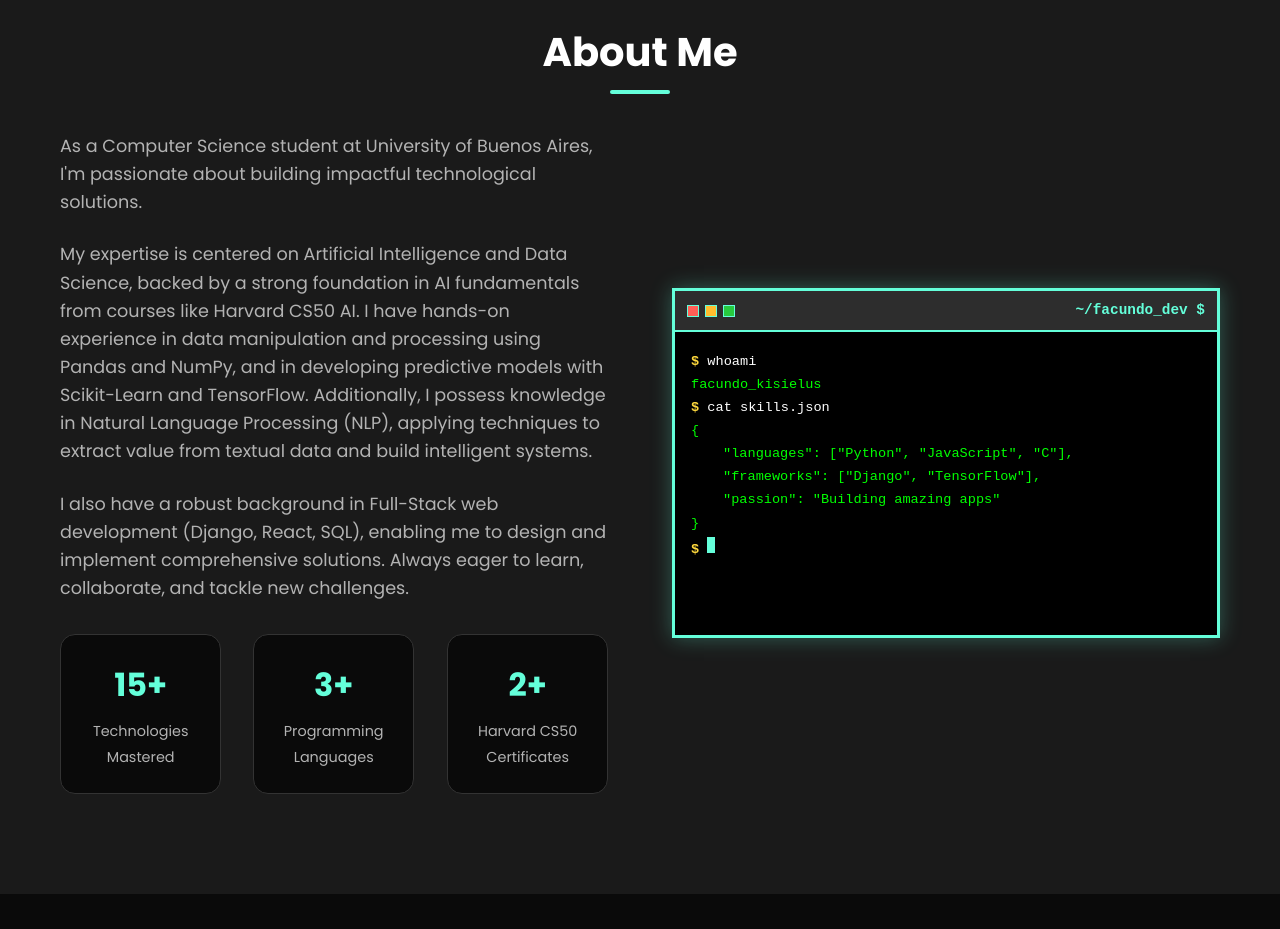
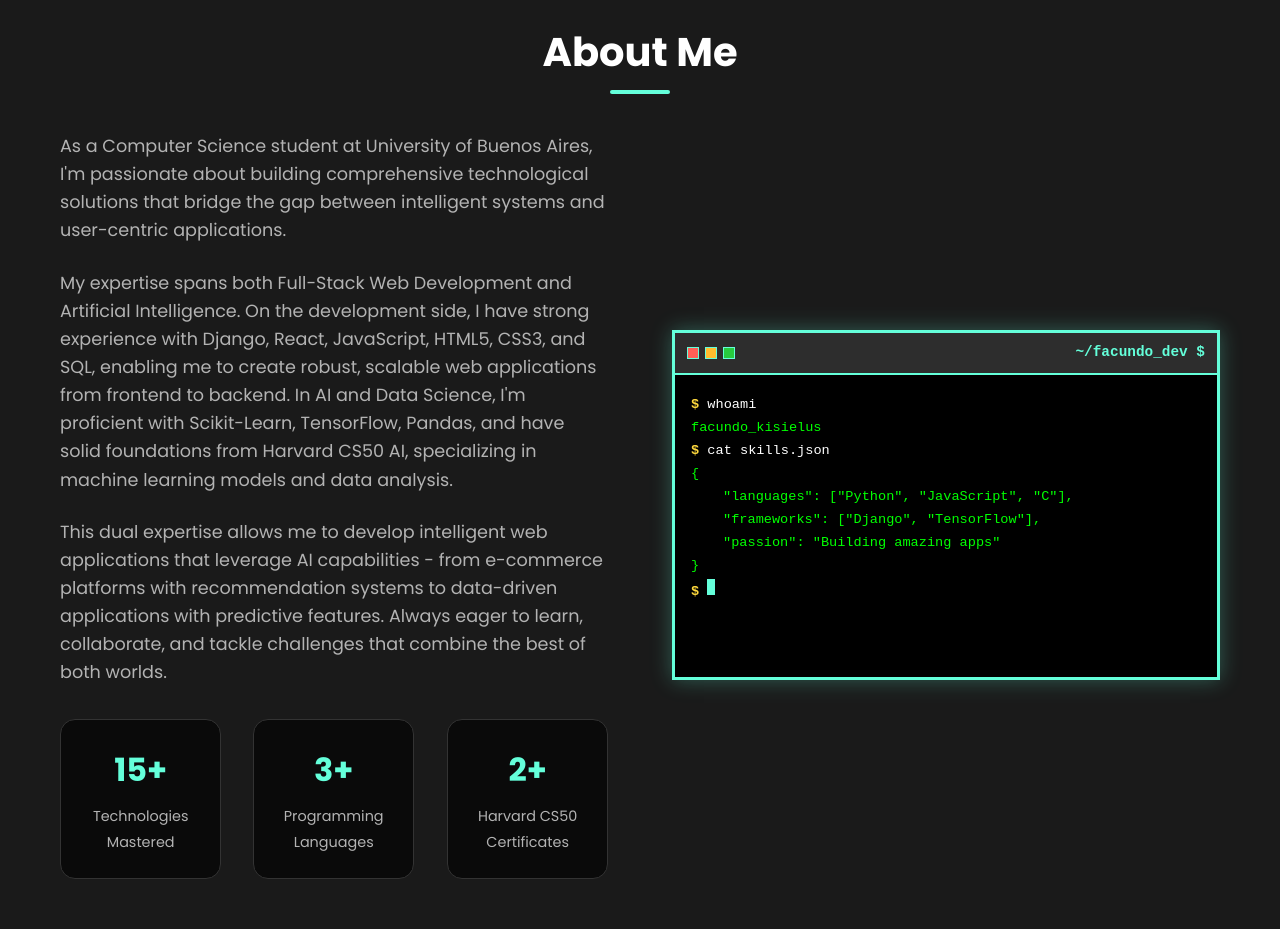
Before and after one commit to facukis/portfolio, a plain HTML site: page index.html in a window 1280 px wide. Shown: the part 880-1809 px from the top of the page. Drawn offline with Linux system fonts and the light colour scheme.

Commit message:
Update bio: Balance Full-Stack Development and AI expertise equally

```diff
--- a/index.html
+++ b/index.html
@@ -104,13 +104,13 @@
             <div class="about-content">
                 <div class="about-text">
                     <p>
-                        As a Computer Science student at University of Buenos Aires, I'm passionate about building impactful technological solutions.
+                        As a Computer Science student at University of Buenos Aires, I'm passionate about building comprehensive technological solutions that bridge the gap between intelligent systems and user-centric applications.
                     </p>
                     <p>
-                        My expertise is centered on Artificial Intelligence and Data Science, backed by a strong foundation in AI fundamentals from courses like Harvard CS50 AI. I have hands-on experience in data manipulation and processing using Pandas and NumPy, and in developing predictive models with Scikit-Learn and TensorFlow. Additionally, I possess knowledge in Natural Language Processing (NLP), applying techniques to extract value from textual data and build intelligent systems.
+                        My expertise spans both Full-Stack Web Development and Artificial Intelligence. On the development side, I have strong experience with Django, React, JavaScript, HTML5, CSS3, and SQL, enabling me to create robust, scalable web applications from frontend to backend. In AI and Data Science, I'm proficient with Scikit-Learn, TensorFlow, Pandas, and have solid foundations from Harvard CS50 AI, specializing in machine learning models and data analysis.
                     </p>
                     <p>
-                        I also have a robust background in Full-Stack web development (Django, React, SQL), enabling me to design and implement comprehensive solutions. Always eager to learn, collaborate, and tackle new challenges.
+                        This dual expertise allows me to develop intelligent web applications that leverage AI capabilities - from e-commerce platforms with recommendation systems to data-driven applications with predictive features. Always eager to learn, collaborate, and tackle challenges that combine the best of both worlds.
                     </p>
                     <div class="about-stats">
                         <div class="stat">
```
